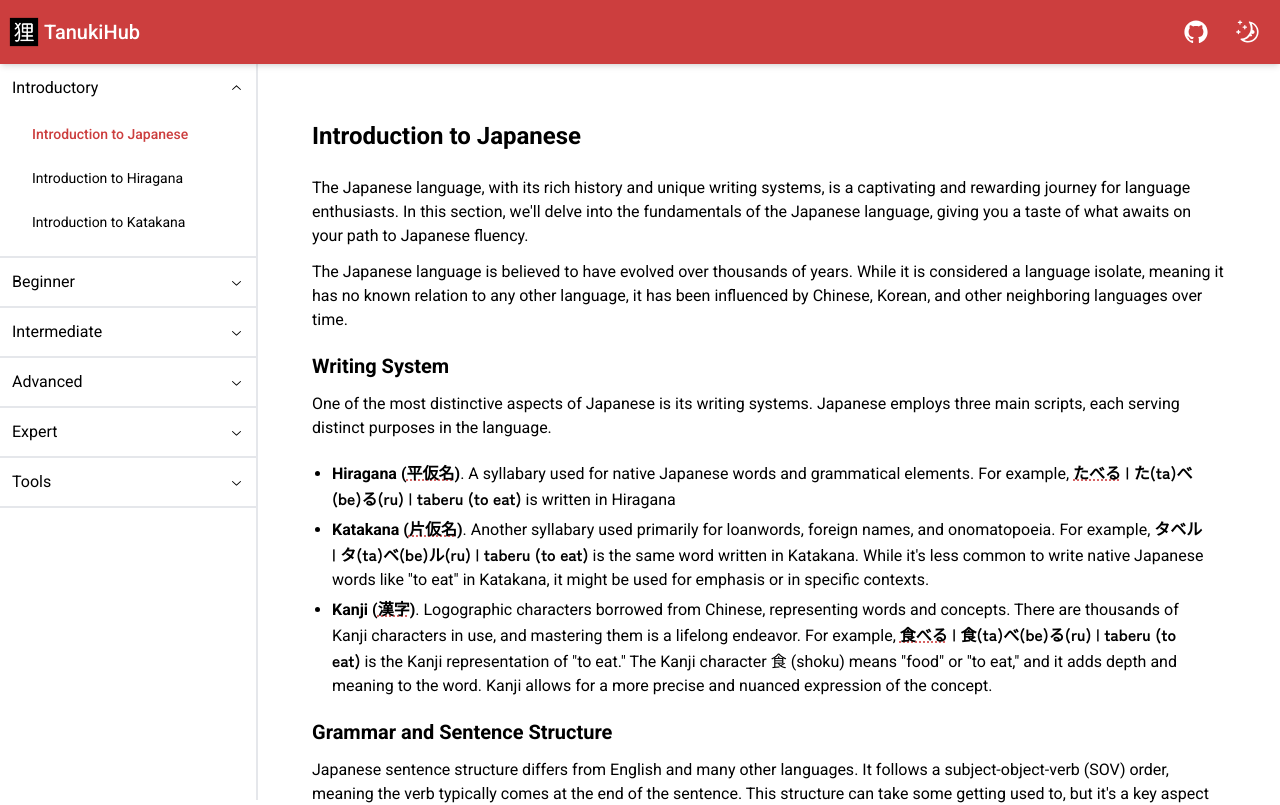
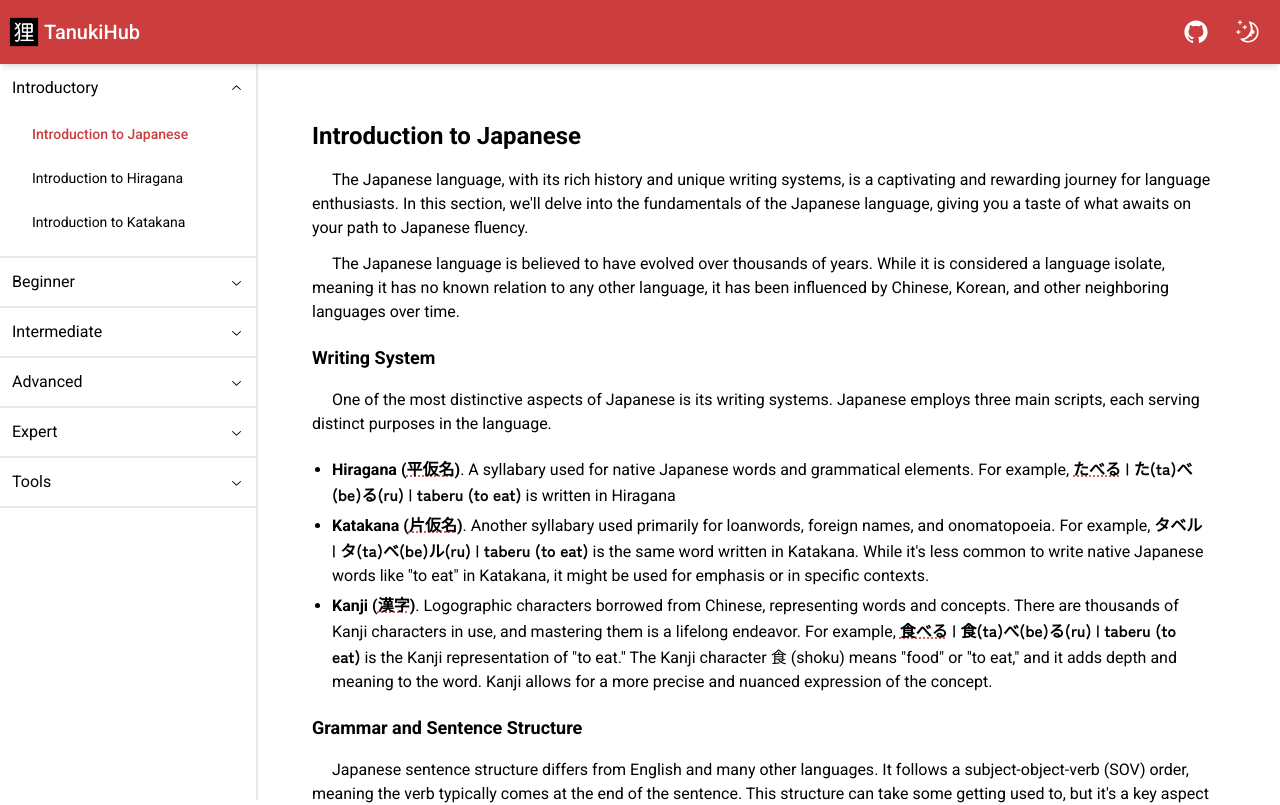
Before and after one commit to LinCie/tanukihub, a Next.js app: page /introductory/intro-to-japanese in a window 1280 px wide. Shown: the top 805 px of the page. Built offline with nearby package versions, Linux system fonts and the light colour scheme.

Commit message:
change the margin styling

```diff
--- a/components/typography/PageTitle.tsx
+++ b/components/typography/PageTitle.tsx
@@ -12,7 +12,7 @@ export default function PageTitle({ className, children, ...props }: Props) {
       id="page-title"
       data-test="page-title"
       aria-label="Page Title"
-      className={`mb-4 text-xl font-bold text-black dark:text-white sm:mb-6 sm:text-2xl ${customClass}`.trim()}
+      className={`mb-3 text-xl font-bold text-black dark:text-white sm:mb-4 sm:text-2xl ${customClass}`.trim()}
       {...props}
     >
       {children}
--- a/components/typography/Paragraph.tsx
+++ b/components/typography/Paragraph.tsx
@@ -9,7 +9,7 @@ export default function Paragraph({ className, children, ...props }: Props) {
 
   return (
     <p
-      className={`mb-2 text-sm text-black dark:text-white sm:mb-3 sm:text-base last-of-type:mb-4 last-of-type:sm:mb-5 ${customClass}`.trim()}
+      className={`mb-2 indent-3 text-sm text-black last-of-type:mb-4 dark:text-white sm:mb-3 sm:indent-5 sm:text-base last-of-type:sm:mb-5 ${customClass}`.trim()}
       {...props}
     >
       {children}
--- a/components/typography/SectionTitle.tsx
+++ b/components/typography/SectionTitle.tsx
@@ -9,7 +9,7 @@ export default function SectionTitle({ children, className, ...props }: Props) {
 
   return (
     <h2
-      className={`mb-2 text-base font-bold text-black dark:text-white sm:mb-3 sm:text-xl ${customClass}`.trim()}
+      className={`mb-3 text-base font-bold text-black dark:text-white sm:mb-4 sm:text-lg ${customClass}`.trim()}
       {...props}
     >
       {children}
```
